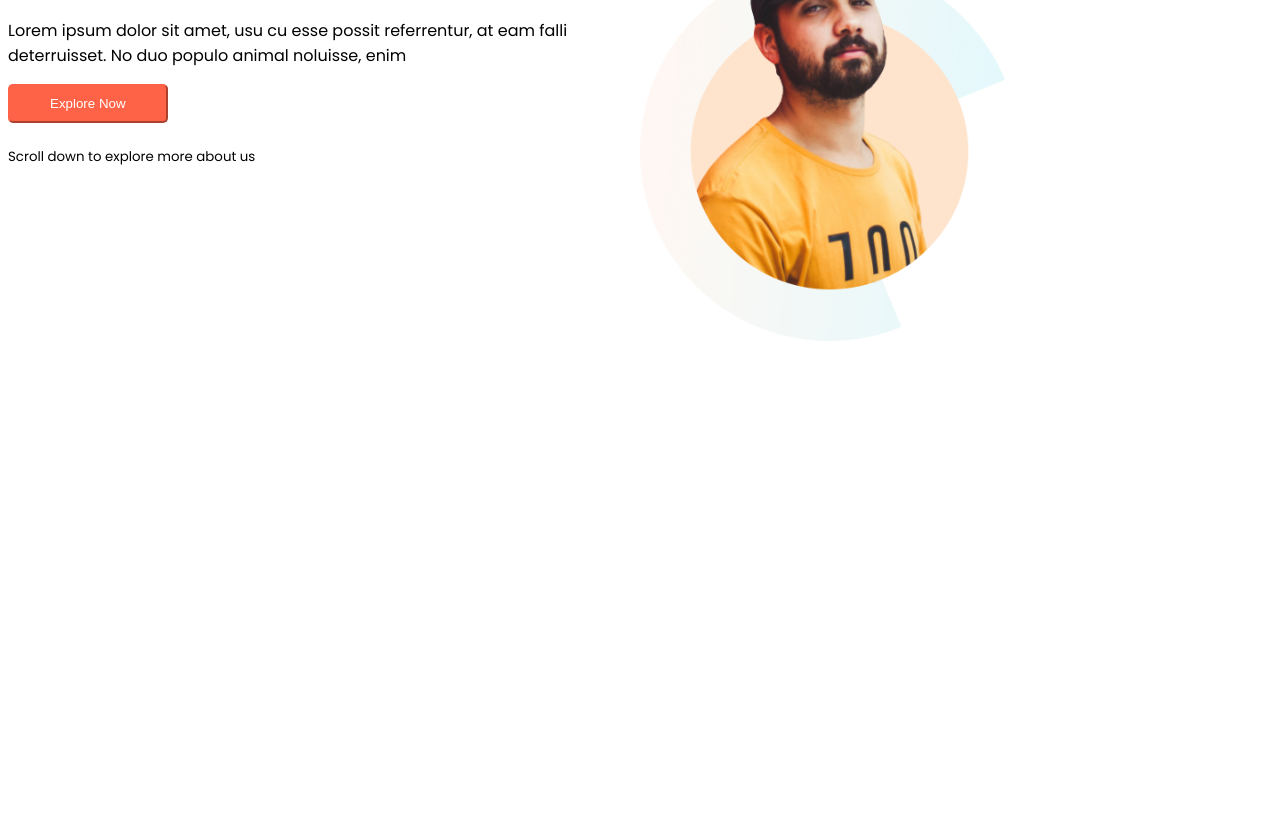
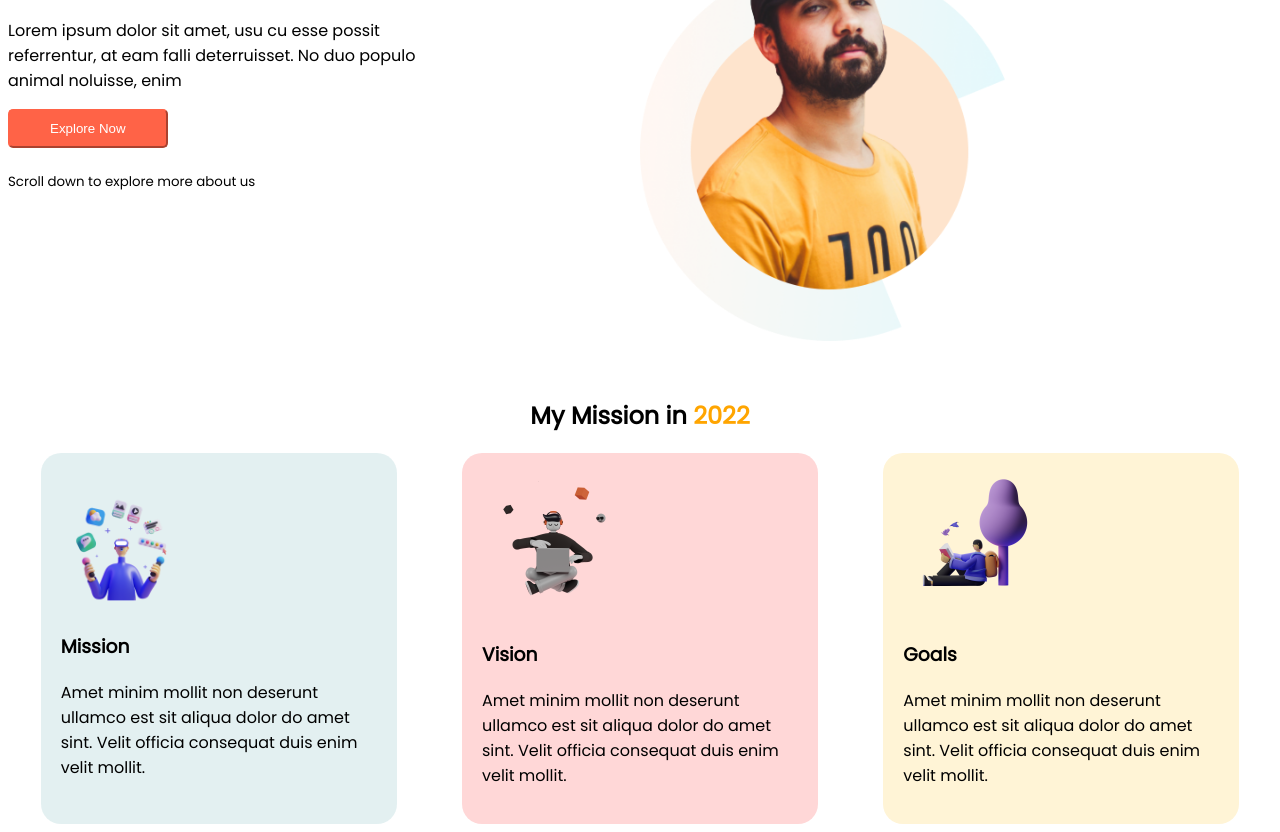
Before and after one commit to kdipto1/Milestone1, a plain HTML site: page index.html in a window 1280 px wide. Shown: the part 150-982 px from the top of the page. Before the commit the page ends 800 px from the top, so only its background shows below. Drawn offline with Linux system fonts and the light colour scheme.

Commit message:
secont section end

```diff
--- a/index.html
+++ b/index.html
@@ -30,5 +30,39 @@
     </div>
   </div>
   <!--first section end-->
+  <!--second section start-->
+  <div class="second-section">
+    <h2>My Mission in <span class="orange">2022</span></h2>
+    <div class="boxs">
+      <div class="box1">
+        <div><img src="/images/illustrators/illustrator-1.png" alt=""></div>
+        <h3>Mission</h3>
+        <p>Amet minim mollit non deserunt
+        ullamco est sit aliqua dolor do amet
+        sint. Velit officia consequat duis enim
+        velit mollit.</p>
+      </div>
+      <div class="box2">
+        <div><img src="/images/illustrators/illustrator-2.png" alt=""></div>
+        <h3>Vision</h3>
+        <p>Amet minim mollit non deserunt
+          ullamco est sit aliqua dolor do amet
+          sint. Velit officia consequat duis enim
+          velit mollit.</p>
+      </div>
+      <div class="box3">
+        <div><img src="/images/illustrators/illustrator-3.png" alt=""></div>
+        <h3>Goals</h3>
+        <p>Amet minim mollit non deserunt
+          ullamco est sit aliqua dolor do amet
+          sint. Velit officia consequat duis enim
+          velit mollit.</p>
+      </div>
+    </div>
+  </div>
+  <!--second section end-->
+  <!--third section start-->
+
+
 </body>
 </html>
--- a/style.css
+++ b/style.css
@@ -3,10 +3,9 @@ body{
 }
 .first-section{
   display: flex;
+  margin-bottom: 50px;
 }
-.first-section left-side {
-  width: 60%;
-}
+
 .header-side{
   width: 50%;
 }
@@ -28,3 +27,44 @@ body{
   background-color: tomato;
   margin-bottom: 20px;
 }
+.first-section p{
+  padding-right: 200px;
+}
+/*first section style end*/
+.second-section h2{
+  text-align: center;
+}
+.boxs{
+  display: flex;
+  justify-content: space-around;
+}
+.box1{
+  width: 25%;
+  background-color: #4f9da628;
+  padding: 20px;
+  border-radius: 20px;
+}
+.box1 img{
+width: 141px;
+}
+.box2{
+  width: 25%;
+  background-color: #ff59593d;
+  padding: 20px;
+  border-radius: 20px;
+
+}
+.box2 img{
+width: 141px;
+}
+.box3{
+  width: 25%;
+  background-color: #FFF4D6;
+  padding: 20px;
+  border-radius: 20px;
+
+}
+.box3 img{
+width: 141px;
+}
+/*second section style end*/
```
